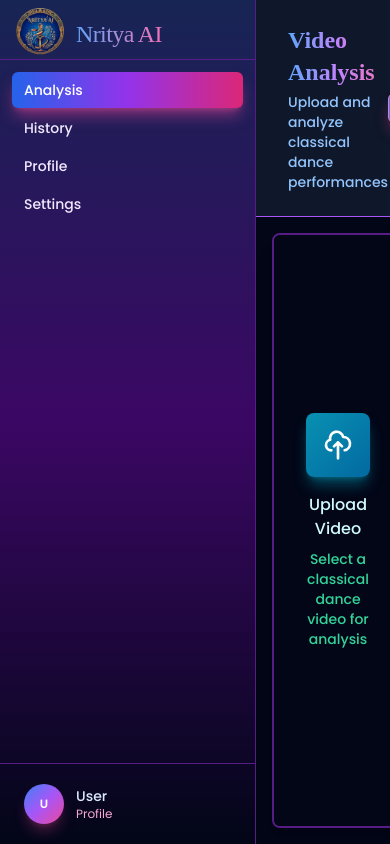
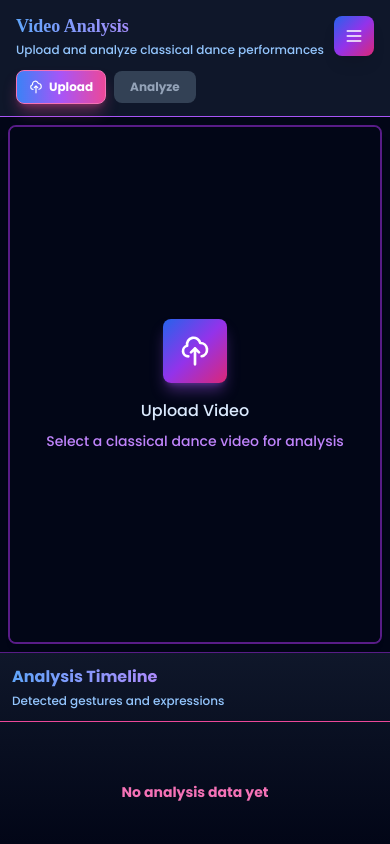
Before and after one commit to PranayGoudBurugu/CrimeDetection_Frontend, a React (Vite) app: page / in a window 390 px wide. Built offline with nearby package versions, Linux system fonts and the light colour scheme; a web font is replaced by a local one.

Commit message:
feat: Enhance UI components with mobile menu support and responsive design improvements

```diff
--- a/components/DashboardLayout.tsx
+++ b/components/DashboardLayout.tsx
@@ -1,5 +1,5 @@
-import React from 'react';
-import { motion } from 'framer-motion';
+import React, { useState } from 'react';
+import { motion, AnimatePresence } from 'framer-motion';
 
 interface DashboardLayoutProps {
   children: React.ReactNode;
@@ -12,6 +12,8 @@ export const DashboardLayout: React.FC<DashboardLayoutProps> = ({
   currentPage,
   onNavigate
 }) => {
+  const [isMobileMenuOpen, setIsMobileMenuOpen] = useState(false);
+
   const navItems = [
     { id: 'analysis', label: 'Analysis' },
     { id: 'history', label: 'History' },
@@ -20,13 +22,30 @@ export const DashboardLayout: React.FC<DashboardLayoutProps> = ({
   ];
 
   return (
-    <div className="flex h-screen bg-amber-50 bg-slate-950">
-      {/* Fixed Sidebar */}
+    <div className="flex h-screen bg-slate-950 overflow-hidden">
+      {/* Mobile Menu Button */}
+      <motion.button
+        initial={{ opacity: 0 }}
+        animate={{ opacity: 1 }}
+        onClick={() => setIsMobileMenuOpen(!isMobileMenuOpen)}
+        className="lg:hidden fixed top-4 right-4 z-50 p-2 bg-gradient-to-br from-blue-600 via-purple-600 to-pink-600 text-white rounded-lg shadow-lg touch-manipulation hover:shadow-xl transition-shadow"
+        style={{ width: '40px', height: '40px' }}
+      >
+        <svg className="w-5 h-5 mx-auto" fill="none" stroke="currentColor" viewBox="0 0 24 24">
+          {isMobileMenuOpen ? (
+            <path strokeLinecap="round" strokeLinejoin="round" strokeWidth={2} d="M6 18L18 6M6 6l12 12" />
+          ) : (
+            <path strokeLinecap="round" strokeLinejoin="round" strokeWidth={2} d="M4 6h16M4 12h16M4 18h16" />
+          )}
+        </svg>
+      </motion.button>
+
+      {/* Sidebar - Desktop */}
       <motion.aside
         initial={{ x: -100, opacity: 0 }}
         animate={{ x: 0, opacity: 1 }}
         transition={{ duration: 0.5, ease: "easeOut" }}
-        className="w-64 bg-gradient-to-b from-blue-950 via-purple-950 to-slate-950 border-r border-purple-900 flex flex-col"
+        className="hidden lg:flex w-64 bg-gradient-to-b from-blue-950 via-purple-950 to-slate-950 border-r border-purple-900 flex-col"
       >
         {/* Logo */}
         <motion.div
@@ -84,6 +103,77 @@ export const DashboardLayout: React.FC<DashboardLayoutProps> = ({
         </div>
       </motion.aside>
 
+      {/* Mobile Sidebar */}
+      <AnimatePresence>
+        {isMobileMenuOpen && (
+          <>
+            <motion.div
+              initial={{ opacity: 0 }}
+              animate={{ opacity: 1 }}
+              exit={{ opacity: 0 }}
+              onClick={() => setIsMobileMenuOpen(false)}
+              className="lg:hidden fixed inset-0 bg-black/70 z-40 backdrop-blur-sm"
+            />
+            <motion.aside
+              initial={{ x: '-100%' }}
+              animate={{ x: 0 }}
+              exit={{ x: '-100%' }}
+              transition={{ type: 'tween', duration: 0.3 }}
+              className="lg:hidden fixed left-0 top-0 bottom-0 w-72 max-w-[85vw] bg-gradient-to-b from-blue-950 via-purple-950 to-slate-950 border-r border-purple-900 flex flex-col z-50 shadow-2xl"
+            >
+              {/* Logo */}
+              <div className="h-16 px-4 flex items-center gap-3 border-b border-purple-900 mt-1">
+                <img src="/nav_logo.png" alt="Nritya AI Logo" className="w-10 h-10" />
+                <h1 className="text-xl font-display font-medium bg-clip-text text-transparent bg-gradient-to-r from-blue-400 to-pink-400 tracking-tight mt-1">
+                  Nritya AI
+                </h1>
+              </div>
+
+              {/* Navigation */}
+              <nav className="flex-1 p-3 overflow-y-auto">
+                <div className="space-y-1">
+                  {navItems.map((item) => (
+                    <button
+                      key={item.id}
+                      onClick={() => {
+                        onNavigate(item.id);
+                        setIsMobileMenuOpen(false);
+                      }}
+                      className={`w-full px-4 py-3 text-left text-sm font-medium rounded-lg transition-colors touch-manipulation ${
+                        currentPage === item.id
+                          ? 'bg-gradient-to-r from-blue-600 via-purple-600 to-pink-600 text-white shadow-lg shadow-pink-500/50'
+                          : 'text-purple-100 hover:bg-slate-800'
+                      }`}
+                    >
+                      {item.label}
+                    </button>
+                  ))}
+                </div>
+              </nav>
+
+              {/* Profile Section */}
+              <div className="border-t border-purple-900 p-3">
+                <button
+                  onClick={() => {
+                    onNavigate('profile');
+                    setIsMobileMenuOpen(false);
+                  }}
+                  className="w-full flex items-center gap-3 px-3 py-2 rounded-md hover:bg-slate-800 transition-colors text-left"
+                >
+                  <div className="w-10 h-10 bg-gradient-to-br from-blue-500 via-purple-500 to-pink-500 rounded-full flex items-center justify-center shadow-lg shadow-pink-500/30">
+                    <span className="text-xs font-semibold text-white">U</span>
+                  </div>
+                  <div className="flex-1 min-w-0">
+                    <p className="text-sm font-medium text-blue-100 truncate">User</p>
+                    <p className="text-xs text-pink-300 truncate">Profile</p>
+                  </div>
+                </button>
+              </div>
+            </motion.aside>
+          </>
+        )}
+      </AnimatePresence>
+
       {/* Main Content */}
       <main className="flex-1 overflow-auto">
         {children}
--- a/components/Timeline.tsx
+++ b/components/Timeline.tsx
@@ -32,22 +32,22 @@ export const Timeline: React.FC<TimelineProps> = ({ segments, currentTime, onSee
     }
   }, [currentTime]);
   return (
-    <div className="flex flex-col h-full overflow-hidden ">
+    <div className="flex flex-col h-full overflow-hidden">
       <motion.div
         initial={{ opacity: 0, y: -20 }}
         animate={{ opacity: 1, y: 0 }}
         transition={{ duration: 0.4 }}
-        className="px-6 py-4 border-b border-pink-500"
+        className="px-3 sm:px-4 lg:px-6 py-3 sm:py-4 border-b border-pink-500"
       >
-        <h3 className="text-lg font-bold text-transparent bg-clip-text bg-gradient-to-r from-blue-400 via-purple-400 to-pink-400">
+        <h3 className="text-base sm:text-lg font-bold text-transparent bg-clip-text bg-gradient-to-r from-blue-400 via-purple-400 to-pink-400">
           Analysis Timeline
         </h3>
-        <p className="text-sm text-blue-300 mt-1 font-medium">
+        <p className="text-xs sm:text-sm text-blue-300 mt-1 font-medium">
           Detected gestures and expressions
         </p>
       </motion.div>
 
-      <div ref={containerRef} className="flex-1 overflow-y-auto px-6 py-4 space-y-3">
+      <div ref={containerRef} className="flex-1 overflow-y-auto px-3 sm:px-4 lg:px-6 py-3 sm:py-4 space-y-3">
         {segments.length === 0 && (
           <motion.div
             initial={{ opacity: 0 }}
--- a/components/VideoPlayer.tsx
+++ b/components/VideoPlayer.tsx
@@ -184,16 +184,16 @@ export const VideoPlayer: React.FC<VideoPlayerProps> = ({
               whileHover={{ scale: 1.1, rotate: 5 }}
               whileTap={{ scale: 0.95 }}
               onClick={onUploadClick}
-              className="w-16 h-16 bg-gradient-to-br from-cyan-600 to-sky-700 hover:from-cyan-700 hover:to-sky-800 rounded-lg flex items-center justify-center mx-auto mb-4 cursor-pointer transition-all shadow-lg shadow-cyan-500/40"
+              className="w-16 h-16 bg-gradient-to-br from-blue-600 via-purple-600 to-pink-600 hover:from-blue-700 hover:via-purple-700 hover:to-pink-700 rounded-lg flex items-center justify-center mx-auto mb-4 cursor-pointer transition-all shadow-lg shadow-purple-500/40"
             >
               <svg className="w-8 h-8 text-white" fill="none" stroke="currentColor" viewBox="0 0 24 24">
                 <path strokeLinecap="round" strokeLinejoin="round" strokeWidth={2} d="M7 16a4 4 0 01-.88-7.903A5 5 0 1115.9 6L16 6a5 5 0 011 9.9M15 13l-3-3m0 0l-3 3m3-3v12" />
               </svg>
             </motion.div>
-            <h2 className="text-base font-medium text-cyan-100 mb-2">
+            <h2 className="text-base font-medium text-blue-100 mb-2">
               Upload Video
             </h2>
-            <p className="text-emerald-400 text-sm max-w-xs mx-auto font-medium">
+            <p className="text-purple-400 text-sm max-w-xs mx-auto font-medium">
               Select a classical dance video for analysis
             </p>
           </motion.div>
@@ -234,9 +234,9 @@ export const VideoPlayer: React.FC<VideoPlayerProps> = ({
                 <motion.div
                   animate={{ rotate: 360 }}
                   transition={{ repeat: Infinity, duration: 1, ease: "linear" }}
-                  className="w-12 h-12 border-4 border-slate-700 border-t-cyan-400 rounded-full"
+                  className="w-12 h-12 border-4 border-slate-700 border-t-blue-400 rounded-full"
                 />
-                <p className="text-transparent bg-clip-text bg-gradient-to-r from-cyan-400 to-sky-400 mt-3 text-sm font-bold">
+                <p className="text-transparent bg-clip-text bg-gradient-to-r from-blue-400 via-purple-400 to-pink-400 mt-3 text-sm font-bold">
                   Analyzing...
                 </p>
               </motion.div>
@@ -249,24 +249,24 @@ export const VideoPlayer: React.FC<VideoPlayerProps> = ({
               initial={{ opacity: 0, y: 20 }}
               animate={{ opacity: 1, y: 0 }}
               transition={{ duration: 0.4 }}
-              className="bg-slate-900 border-t border-cyan-500 px-6 py-4"
+              className="bg-slate-900 border-t border-purple-500 px-3 sm:px-4 lg:px-6 py-3 sm:py-4"
             >
               <div className="max-w-4xl mx-auto">
-                <div className="flex items-center justify-center gap-2 mb-2">
-                  <span className="text-xs font-bold text-emerald-400">
+                <div className="flex items-center justify-center gap-2 mb-2 flex-wrap">
+                  <span className="text-xs font-bold text-blue-400">
                     {danceStyle || "Detected"}
                   </span>
-                  <span className="w-1 h-1 rounded-full bg-cyan-500"></span>
-                  <span className="text-xs font-bold text-sky-400">
+                  <span className="w-1 h-1 rounded-full bg-purple-500"></span>
+                  <span className="text-xs font-bold text-pink-400">
                     {activeSegment.expression}
                   </span>
                 </div>
 
-                <h3 className="text-base font-display text-transparent bg-clip-text bg-gradient-to-r from-cyan-400 to-sky-400 font-bold mb-2 text-center">
+                <h3 className="text-sm sm:text-base font-display text-transparent bg-clip-text bg-gradient-to-r from-blue-400 via-purple-400 to-pink-400 font-bold mb-2 text-center">
                   {activeSegment.mudraName}
                 </h3>
 
-                <p className="text-sm text-emerald-300 leading-relaxed text-center font-medium">
+                <p className="text-xs sm:text-sm text-purple-300 leading-relaxed text-center font-medium">
                   {activeSegment.description}
                 </p>
               </div>
--- a/pages/AnalysisPage.tsx
+++ b/pages/AnalysisPage.tsx
@@ -71,29 +71,29 @@ export const AnalysisPage: React.FC = () => {
   };
 
   return (
-    <div className="h-full flex flex-col bg-slate-950">
+    <div className="h-full flex flex-col bg-slate-950 overflow-hidden">
       {/* Top Bar */}
       <motion.div
         initial={{ y: -20, opacity: 0 }}
         animate={{ y: 0, opacity: 1 }}
         transition={{ duration: 0.4 }}
-        className="bg-slate-900 border-b border-purple-500 px-8 py-6 shrink-0"
+        className="bg-slate-900 border-b border-purple-500 pl-4 pr-14 sm:px-6 lg:pl-8 lg:pr-8 py-3 sm:py-4 lg:py-6 shrink-0"
       >
-        <div className="flex items-center justify-between">
-          <div>
-            <h2 className="text-2xl font-display font-bold text-transparent bg-clip-text bg-gradient-to-r from-blue-400 via-purple-400 to-pink-400">
+        <div className="flex flex-col lg:flex-row lg:items-center lg:justify-between gap-3 sm:gap-4">
+          <div className="text-left">
+            <h2 className="text-lg sm:text-xl lg:text-2xl font-display font-bold text-transparent bg-clip-text bg-gradient-to-r from-blue-400 via-purple-400 to-pink-400">
               Video Analysis
             </h2>
-            <p className="text-sm text-blue-300 mt-1 font-medium">
+            <p className="text-xs sm:text-sm text-blue-300 mt-0.5 sm:mt-1 font-medium">
               Upload and analyze classical dance performances
             </p>
           </div>
-          <div className="flex items-center gap-2">
+          <div className="flex items-center gap-2 flex-wrap lg:flex-nowrap lg:shrink-0">
           {videoFile && (
             <motion.span
               initial={{ scale: 0.8, opacity: 0 }}
               animate={{ scale: 1, opacity: 1 }}
-              className="text-xs text-purple-300 px-3 py-1.5 bg-slate-800 rounded-md max-w-xs truncate font-medium border border-purple-700"
+              className="text-xs text-purple-300 px-2.5 py-1.5 bg-slate-800 rounded-md max-w-[160px] sm:max-w-xs truncate font-medium border border-purple-700"
             >
               {videoFile.name}
             </motion.span>
@@ -109,9 +109,9 @@ export const AnalysisPage: React.FC = () => {
             whileHover={{ scale: 1.05 }}
             whileTap={{ scale: 0.95 }}
             onClick={triggerUpload}
-            className="px-3 py-1.5 text-xs font-bold text-white bg-gradient-to-r from-blue-500 via-purple-500 to-pink-500 border border-pink-400 rounded-md hover:from-blue-600 hover:via-purple-600 hover:to-pink-600 shadow-lg shadow-pink-500/40 flex items-center gap-1.5"
+            className="px-3 py-2 text-xs sm:text-sm font-bold text-white bg-gradient-to-r from-blue-500 via-purple-500 to-pink-500 border border-pink-400 rounded-lg hover:from-blue-600 hover:via-purple-600 hover:to-pink-600 shadow-lg shadow-pink-500/40 flex items-center gap-1.5 touch-manipulation whitespace-nowrap"
           >
-            <svg className="w-4 h-4" fill="none" stroke="currentColor" viewBox="0 0 24 24">
+            <svg className="w-3.5 h-3.5 sm:w-4 sm:h-4" fill="none" stroke="currentColor" viewBox="0 0 24 24">
               <path strokeLinecap="round" strokeLinejoin="round" strokeWidth={2} d="M7 16a4 4 0 01-.88-7.903A5 5 0 1115.9 6L16 6a5 5 0 011 9.9M15 13l-3-3m0 0l-3 3m3-3v12" />
             </svg>
             {videoFile ? 'Replace' : 'Upload'}
@@ -125,7 +125,7 @@ export const AnalysisPage: React.FC = () => {
               analysisState === AnalysisState.ANALYZING ||
               analysisState === AnalysisState.COMPLETED
             }
-            className={`px-4 py-1.5 text-xs font-bold rounded-md transition-all ${
+            className={`px-4 py-2 text-xs sm:text-sm font-bold rounded-lg transition-all touch-manipulation whitespace-nowrap ${
               !videoFile
                 ? 'bg-slate-700 text-slate-400 cursor-not-allowed'
                 : analysisState === AnalysisState.COMPLETED
@@ -144,10 +144,10 @@ export const AnalysisPage: React.FC = () => {
       </motion.div>
 
       {/* Content Area */}
-      <div className="flex-1 flex overflow-hidden">
+      <div className="flex-1 flex flex-col lg:flex-row overflow-hidden min-h-0">
         {/* Video Player Area */}
-        <div className="flex-1 flex flex-col p-4">
-          <div className="flex-1 bg-slate-950 rounded-lg overflow-hidden flex items-center justify-center shadow-xl border-2 border-purple-900">
+        <div className="flex-1 flex flex-col p-2 sm:p-3 lg:p-4 min-h-0">
+          <div className="flex-1 bg-slate-950 rounded-lg overflow-hidden flex items-center justify-center shadow-xl border-2 border-purple-900 min-h-[200px] sm:min-h-[300px] lg:min-h-0">
             <VideoPlayer
               videoFile={videoFile}
               analysisSegments={analysisResult?.segments || []}
@@ -166,7 +166,7 @@ export const AnalysisPage: React.FC = () => {
         </div>
 
         {/* Right Sidebar - Timeline */}
-        <div className="w-80 border-l border-purple-900 bg-gradient-to-b from-slate-900 to-slate-950 flex flex-col overflow-hidden">
+        <div className="w-full lg:w-80 h-48 sm:h-56 lg:h-auto border-t lg:border-t-0 lg:border-l border-purple-900 bg-gradient-to-b from-slate-900 to-slate-950 flex flex-col overflow-hidden shrink-0">
           <Timeline
             segments={analysisResult?.segments || []}
             currentTime={currentTime}
--- a/styles.css
+++ b/styles.css
@@ -10,6 +10,16 @@ html, body {
   overscroll-behavior: none;
   margin: 0;
   padding: 0;
+  overflow-x: hidden;
+}
+
+/* Prevent horizontal scroll on mobile */
+* {
+  -webkit-overflow-scrolling: touch;
+}
+
+body {
+  -webkit-tap-highlight-color: transparent;
 }
 
 /* Custom scrollbar */
```
Also changed, not shown: pages/HistoryPage.tsx (+6 -6 lines), pages/ProfilePage.tsx (+5 -5 lines), pages/SettingsPage.tsx (+5 -5 lines).
